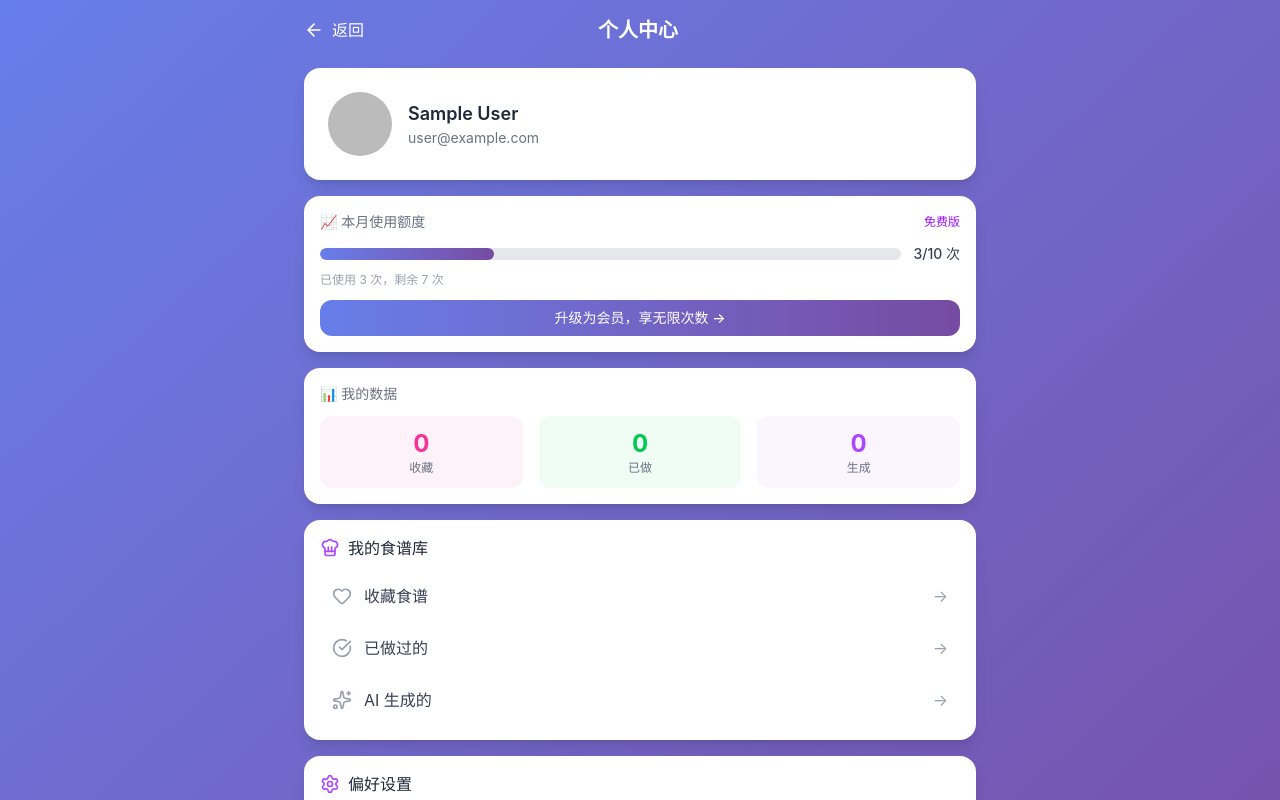
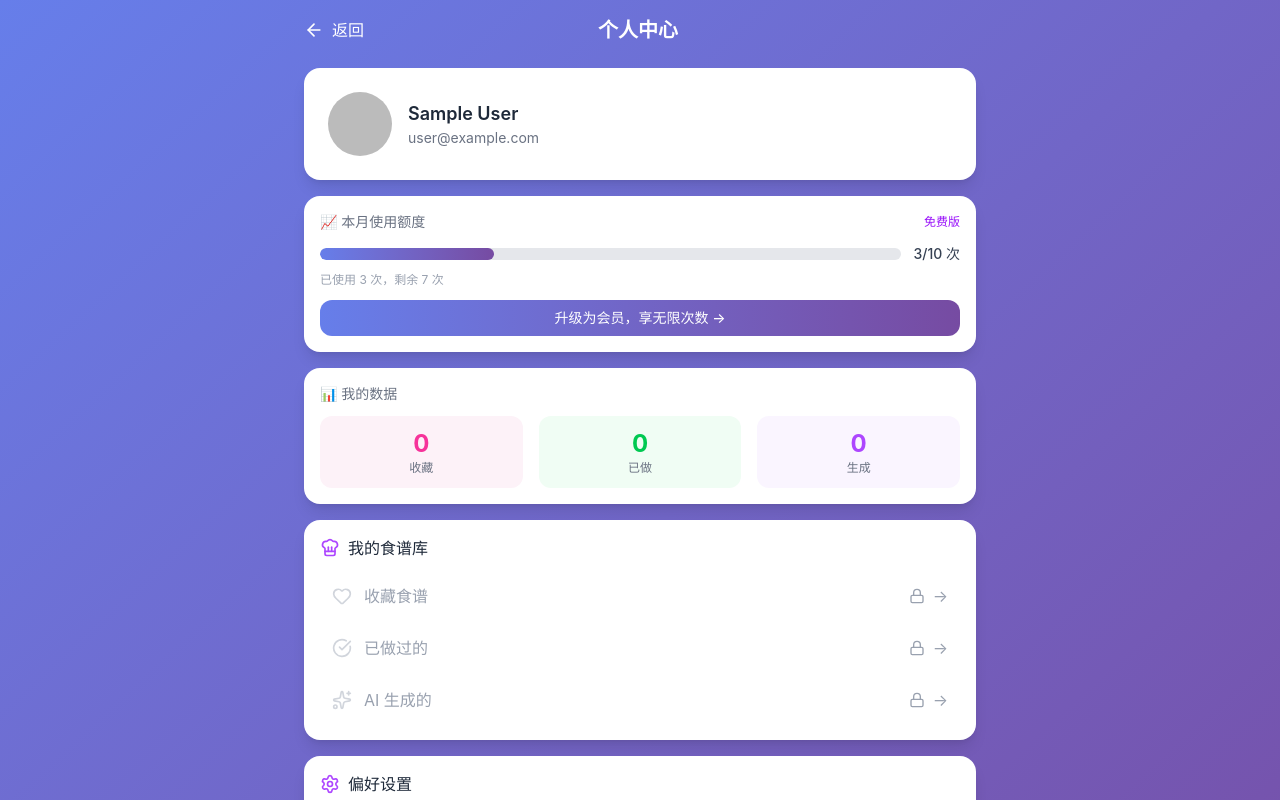
Before and after one commit to maggiechen-crypto/FoodConverter, a Next.js app: page /profile in a window 1280 px wide. Shown: the top 800 px of the page. Built offline with nearby package versions, Linux system fonts and the light colour scheme; no server answers; the database is empty; sample sign-in values are in the browser's storage.

Commit message:
Profile: add upgrade prompt for locked features

```diff
--- a/src/app/profile/page.tsx
+++ b/src/app/profile/page.tsx
@@ -14,7 +14,8 @@ import {
   ArrowLeft,
   User,
   Clock,
-  Gem
+  Gem,
+  Lock
 } from "lucide-react";
 import Link from "next/link";
 
@@ -25,6 +26,20 @@ export default function Profile() {
   const [loading, setLoading] = useState(true);
   const [usageCount, setUsageCount] = useState(0);
 
+  const isBasicOrPro = currentTier === 'basic' || currentTier === 'pro';
+  const isPro = currentTier === 'pro';
+
+  // 处理功能点击（非会员提示升级）
+  const handleFeatureClick = (e: React.MouseEvent, requiresBasic: boolean, targetHref: string) => {
+    e.preventDefault();
+    if (!isBasicOrPro && requiresBasic) {
+      alert("请升级为会员后即可使用此功能");
+      router.push('/pricing');
+      return;
+    }
+    router.push(targetHref);
+  };
+
   // 从数据库获取会员状态
   useEffect(() => {
     if (status !== "authenticated" || !session?.user?.email) {
@@ -32,7 +47,6 @@ export default function Profile() {
       return;
     }
 
-    // 获取会员状态
     fetch('/api/subscription', {
       method: 'POST',
       headers: { 'Content-Type': 'application/json' },
@@ -45,14 +59,11 @@ export default function Profile() {
       .catch(console.error)
       .finally(() => setLoading(false));
 
-    // 获取使用次数（暂时写死，实际应该从数据库读取）
     setUsageCount(3);
   }, [session, status]);
 
-  const isPremium = currentTier === 'basic' || currentTier === 'pro';
   const usagePercent = (usageCount / 10) * 100;
 
-  // 未登录时跳转回首页
   if (status === "unauthenticated") {
     router.push("/");
     return null;
@@ -64,33 +75,33 @@ export default function Profile() {
     pro: "高级会员"
   };
 
-  const menuItems: {
-    title: string;
-    icon: any;
-    items: { label: string; icon: any; href: string; count?: number }[];
-  }[] = [
+  // 菜单配置 - requiresBasic 表示需要基础会员或高级会员
+  const menuSections = [
     {
       title: "我的食谱库",
       icon: ChefHat,
+      requiresBasic: true,
       items: [
-        { label: "收藏食谱", icon: Heart, href: "/profile/collections", count: 0 },
-        { label: "已做过的", icon: CheckCircle, href: "/profile/cooked", count: 0 },
-        { label: "AI 生成的", icon: Sparkles, href: "/profile/generated", count: 0 },
+        { label: "收藏食谱", icon: Heart, href: "/profile/collections", requiresBasic: true },
+        { label: "已做过的", icon: CheckCircle, href: "/profile/cooked", requiresBasic: true },
+        { label: "AI 生成的", icon: Sparkles, href: "/profile/generated", requiresBasic: true },
       ],
     },
     {
       title: "偏好设置",
       icon: Settings,
+      requiresBasic: true,
       items: [
-        { label: "口味偏好", icon: User, href: "/profile/preferences" },
-        { label: "通知设置", icon: Clock, href: "/profile/notifications" },
+        { label: "口味偏好", icon: User, href: "/profile/preferences", requiresBasic: true },
+        { label: "通知设置", icon: Clock, href: "/profile/notifications", requiresBasic: true },
       ],
     },
     {
       title: "会员中心",
       icon: Crown,
+      requiresBasic: false,
       items: [
-        { label: `当前：${tierLabels[currentTier]}`, icon: Crown, href: "/pricing" },
+        { label: `当前：${tierLabels[currentTier]}`, icon: Crown, href: "/pricing", requiresBasic: false },
       ],
     },
   ];
@@ -98,7 +109,6 @@ export default function Profile() {
   return (
     <div className="min-h-screen bg-gradient-to-br from-[#667eea] to-[#764ba2] p-4">
       <div className="max-w-2xl mx-auto">
-        {/* 顶部导航 */}
         <div className="flex items-center justify-between mb-6">
           <button
             onClick={() => router.back()}
@@ -108,10 +118,9 @@ export default function Profile() {
             <span>返回</span>
           </button>
           <h1 className="text-xl font-bold text-white">个人中心</h1>
-          <div className="w-16" /> {/* 占位保持对称 */}
+          <div className="w-16" />
         </div>
 
-        {/* 用户信息卡片 */}
         <div className="bg-white rounded-2xl p-6 shadow-lg mb-4">
           <div className="flex items-center gap-4">
             {session?.user?.image ? (
@@ -136,8 +145,7 @@ export default function Profile() {
           </div>
         </div>
 
-        {/* 使用额度卡片 - 免费版显示，会员版隐藏 */}
-        {!isPremium && (
+        {!isBasicOrPro && (
           <div className="bg-white rounded-2xl p-4 shadow-lg mb-4">
             <div className="flex items-center justify-between mb-3">
               <h3 className="text-sm font-medium text-gray-500">📈 本月使用额度</h3>
@@ -146,7 +154,7 @@ export default function Profile() {
             <div className="flex items-center gap-3 mb-2">
               <div className="flex-1 h-3 bg-gray-200 rounded-full overflow-hidden">
                 <div
-                  className="h-full bg-gradient-to-r from-[#667eea] to-[#764ba2] rounded-full transition-all duration-300"
+                  className="h-full bg-gradient-to-r from-[#667eea] to-[#764ba2] rounded-full"
                   style={{ width: `${Math.min(usagePercent, 100)}%` }}
                 />
               </div>
@@ -166,11 +174,10 @@ export default function Profile() {
           </div>
         )}
 
-        {/* 会员版显示 */}
-        {isPremium && (
+        {isBasicOrPro && (
           <div className="bg-gradient-to-r from-amber-400 to-orange-500 rounded-2xl p-4 shadow-lg mb-4">
             <div className="flex items-center gap-3 mb-3">
-              {currentTier === 'pro' ? (
+              {isPro ? (
                 <Gem className="w-6 h-6 text-white" />
               ) : (
                 <Crown className="w-6 h-6 text-white" />
@@ -189,7 +196,6 @@ export default function Profile() {
           </div>
         )}
 
-        {/* 统计卡片 */}
         <div className="bg-white rounded-2xl p-4 shadow-lg mb-4">
           <h3 className="text-sm font-medium text-gray-500 mb-3">📊 我的数据</h3>
           <div className="grid grid-cols-3 gap-4 text-center">
@@ -208,41 +214,38 @@ export default function Profile() {
           </div>
         </div>
 
-        {/* 菜单列表 */}
         <div className="space-y-4">
-          {menuItems.map((section, idx) => (
+          {menuSections.map((section, idx) => (
             <div key={idx} className="bg-white rounded-2xl p-4 shadow-lg">
               <div className="flex items-center gap-2 mb-3">
                 <section.icon className="w-5 h-5 text-purple-500" />
                 <h3 className="font-medium text-gray-800">{section.title}</h3>
               </div>
               <div className="space-y-1">
-                {section.items.map((item, itemIdx) => (
-                  <Link
+                {section.items.map((item, itemIdx) => {
+                  const isLocked = item.requiresBasic && !isBasicOrPro;
+                  return (
+                    <div
                       key={itemIdx}
-                    href={item.href}
-                    className="flex items-center justify-between p-3 rounded-xl hover:bg-gray-50 transition-colors"
+                      onClick={(e) => isLocked ? handleFeatureClick(e, item.requiresBasic, item.href) : router.push(item.href)}
+                      className={`flex items-center justify-between p-3 rounded-xl transition-colors ${isLocked ? 'cursor-pointer hover:bg-gray-50' : 'cursor-pointer hover:bg-gray-50'}`}
                     >
                       <div className="flex items-center gap-3">
-                      <item.icon className="w-5 h-5 text-gray-400" />
-                      <span className="text-gray-700">{item.label}</span>
+                        <item.icon className={`w-5 h-5 ${isLocked ? 'text-gray-300' : 'text-gray-400'}`} />
+                        <span className={isLocked ? 'text-gray-400' : 'text-gray-700'}>{item.label}</span>
                       </div>
                       <div className="flex items-center gap-2">
-                      {item.count !== undefined && item.count > 0 && (
-                        <span className="px-2 py-0.5 bg-purple-100 text-purple-600 text-xs rounded-full">
-                          {item.count}
-                        </span>
-                      )}
+                        {isLocked && <Lock className="w-4 h-4 text-gray-400" />}
                         <span className="text-gray-400">→</span>
                       </div>
-                  </Link>
-                ))}
+                    </div>
+                  );
+                })}
               </div>
             </div>
           ))}
         </div>
 
-        {/* 退出登录 */}
         <button
           onClick={() => signOut({ callbackUrl: "/" })}
           className="w-full mt-6 p-4 bg-white/20 text-white rounded-2xl font-medium flex items-center justify-center gap-2 hover:bg-white/30 transition-colors"
@@ -251,7 +254,6 @@ export default function Profile() {
           退出登录
         </button>
 
-        {/* 版本信息 */}
         <p className="text-center text-white/50 text-xs mt-4">
           SnapCook v1.0.0
         </p>
```
Lines whose indentation alone changed are shown as unchanged.
